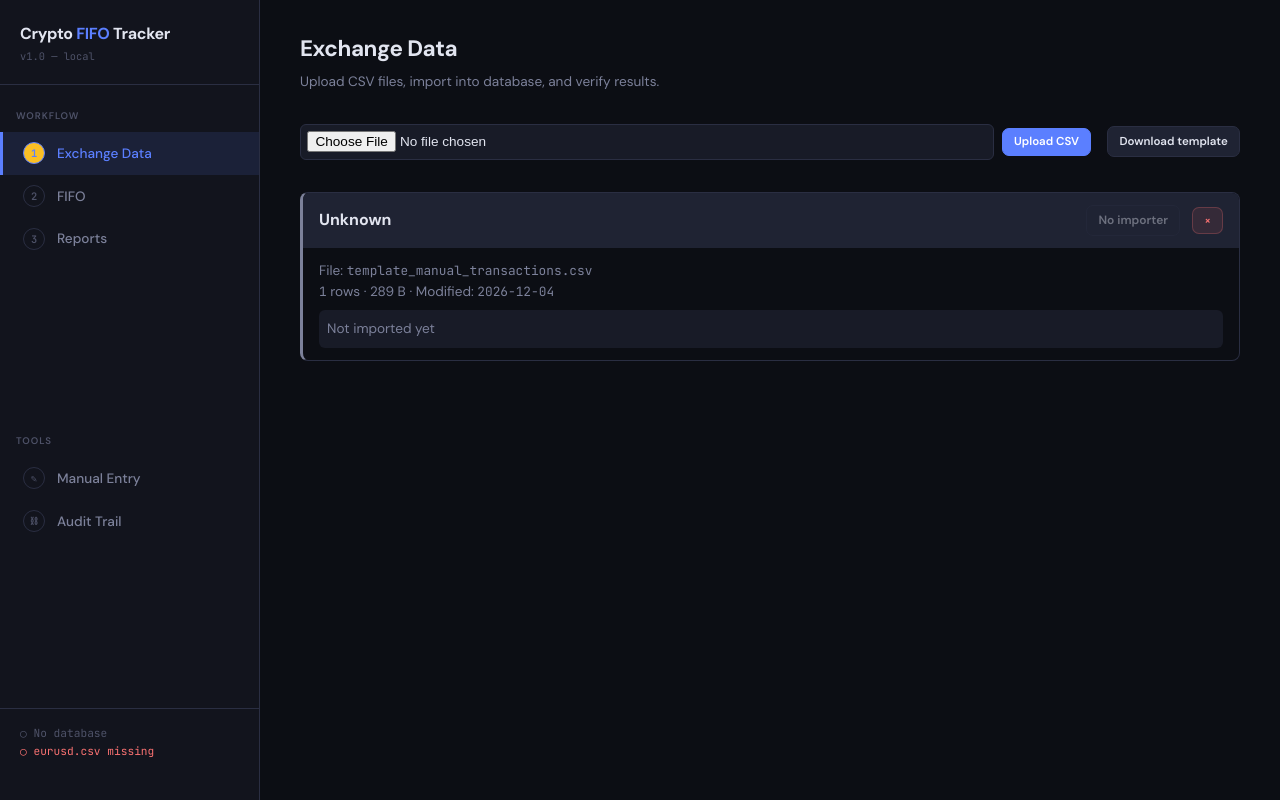
After one commit to gabridome/crypto-fifo-tracker, a Flask app: page /exchanges in a window 1280 px wide. The commit adds this page. Run offline with Flask 3, Linux system fonts and the light colour scheme; some libraries are stand-ins or nearby versions.

Commit message:
Add unified Exchange Data page + per-exchange documentation
New /exchanges page combines Collect + Import + Status into one view:
- Per-exchange cards with file info, CSV↔DB comparison, import button
- Status indicators: ok (green), close (yellow), mismatch (red), not-imported
- Import/Re-import from card header, delete per file

New /exchange-docs/<exchange> page:
- Download instructions with direct links
- CSV → DB field mapping table with type mapping pills
- Known issues from doc/known_import_issues.md (parsed live)

Sidebar: 3 steps (Collect/Import/Status) → 1 step (Exchange Data)
Old routes (/collect, /import, /status) kept for backward compatibility.

33 tests passing, all routes 200.

Co-Authored-By: Claude Opus 4.6 (1M context) <noreply@anthropic.com>

```diff
--- a/web/app.py
+++ b/web/app.py
@@ -728,7 +728,143 @@ def index():
     return redirect(url_for('collect'))
 
 
-# ── Step 1: Collect ────────────────────────────────────────
+# ── Exchange Data (unified page) ──────────────────────────
+
+@app.route('/exchanges')
+def exchanges():
+    """Unified page: collect + import + status for all exchanges."""
+    csv_files = scan_csv_files()
+    db_stats = get_db_exchange_stats()
+    source_stats = get_db_source_stats()
+
+    # Attach per-file DB stats
+    for f in csv_files:
+        f['db_source'] = source_stats.get(f['filename'])
+
+    # Group by exchange
+    exchange_groups = defaultdict(list)
+    for f in csv_files:
+        exchange_groups[f['exchange']].append(f)
+
+    # Build groups with CSV deep-parse comparison
+    from web.csv_parser import parse_csv_deep
+    groups = []
+    for exchange in sorted(exchange_groups.keys()):
+        files = exchange_groups[exchange]
+        importer = files[0]['importer'] if files else None
+        total_rows = sum(f['rows'] for f in files)
+        db = db_stats.get(exchange, {})
+
+        # CSV aggregate stats (from all files for this exchange)
+        csv_stats = {}
+        for f in files:
+            try:
+                deep = parse_csv_deep(f['filepath'], exchange, DATA_DIR)
+                for key in ('buy_count', 'sell_count', 'buy_value', 'sell_value', 'total_fees', 'parse_errors'):
+                    csv_stats[key] = csv_stats.get(key, 0) + deep.get(key, 0)
+                if deep.get('min_date'):
+                    if not csv_stats.get('min_date') or deep['min_date'] < csv_stats['min_date']:
+                        csv_stats['min_date'] = deep['min_date']
+                if deep.get('max_date'):
+                    if not csv_stats.get('max_date') or deep['max_date'] > csv_stats['max_date']:
+                        csv_stats['max_date'] = deep['max_date']
+            except Exception:
+                csv_stats['parse_errors'] = csv_stats.get('parse_errors', 0) + 1
+
+        # Determine status
+        has_db = db.get('total', 0) > 0
+        has_csv = total_rows > 0
+        if has_db and has_csv:
+            # Compare counts
+            csv_buys = csv_stats.get('buy_count', 0)
+            csv_sells = csv_stats.get('sell_count', 0)
+            db_buys = db.get('buys', 0)
+            db_sells = db.get('sells', 0)
+            if csv_buys == db_buys and csv_sells == db_sells:
+                status = 'ok'
+            elif abs(csv_buys - db_buys) <= max(1, csv_buys * 0.1) and abs(csv_sells - db_sells) <= max(1, csv_sells * 0.1):
+                status = 'close'
+            else:
+                status = 'mismatch'
+        elif has_csv and not has_db:
+            status = 'not-imported'
+        elif has_db and not has_csv:
+            status = 'db-only'
+        else:
+            status = 'empty'
+
+        # Last import time
+        last_imported = None
+        for f in files:
+            src = f.get('db_source')
+            if src and src.get('last_imported'):
+                if not last_imported or src['last_imported'] > last_imported:
+                    last_imported = src['last_imported']
+
+        groups.append({
+            'exchange': exchange,
+            'files': files,
+            'file_count': len(files),
+            'total_rows': total_rows,
+            'importer': importer,
+            'db': db,
+            'csv_stats': csv_stats,
+            'status': status,
+            'last_imported': last_imported,
+            'multi': len(files) > 1,
+            'has_docs': exchange in EXCHANGE_FIELD_MAP or exchange == 'Standard Format',
+        })
+
+    return render_template('exchange_data.html',
+                           groups=groups,
+                           page='exchanges')
+
+
+@app.route('/exchange-docs/<exchange_name>')
+def exchange_docs(exchange_name):
+    """Per-exchange documentation: field mapping, download instructions, known issues."""
+    field_map = EXCHANGE_FIELD_MAP.get(exchange_name)
+    if not field_map and exchange_name in [e for _, e, _ in EXCHANGE_PATTERNS
+                                           if 'standard_csv' in _]:
+        field_map = EXCHANGE_FIELD_MAP.get('Standard Format')
+
+    instructions = EXCHANGE_INSTRUCTIONS.get(exchange_name)
+
+    # Load known issues for this exchange from the markdown file
+    known_issues = []
+    issues_path = os.path.join(PROJECT_ROOT, 'doc', 'known_import_issues.md')
+    if os.path.exists(issues_path):
+        try:
+            with open(issues_path, 'r') as f:
+                content = f.read()
+            # Find the section for this exchange
+            import re
+            pattern = rf'### {re.escape(exchange_name)}.*?\n\n(.*?)(?=\n### |\n---|\n## |\Z)'
+            match = re.search(pattern, content, re.DOTALL)
+            if match:
+                # Parse table rows
+                for line in match.group(1).strip().split('\n'):
+                    if line.startswith('|') and not line.startswith('| Problema') and not line.startswith('|--'):
+                        parts = [p.strip() for p in line.split('|')[1:-1]]
+                        if len(parts) >= 3:
+                            known_issues.append({
+                                'problem': parts[0],
+                                'cause': parts[1],
+                                'status': parts[2],
+                                'notes': parts[3] if len(parts) > 3 else '',
+                            })
+        except Exception:
+            pass
+
+    return render_template('exchange_docs.html',
+                           exchange_name=exchange_name,
+                           field_map=field_map,
+                           instructions=instructions,
+                           known_issues=known_issues,
+                           page='exchanges')
+
+
+# ── Step 1: Collect (legacy, redirects to /exchanges) ─────
 
 @app.route('/collect')
 def collect():
--- a/web/templates/base.html
+++ b/web/templates/base.html
@@ -453,24 +453,16 @@
 
   <div class="sidebar-section">Workflow</div>
   <ul class="sidebar-nav">
-    <li><a href="{{ url_for('collect') }}" class="{% if page == 'collect' %}active{% endif %}">
-      <span class="nav-step {% if wizard.collect == 'complete' %}complete{% elif wizard.collect == 'partial' %}partial{% endif %}">1</span>
-      <span class="nav-label">Collect</span>
-    </a></li>
-    <li><a href="{{ url_for('import_page') }}" class="{% if page == 'import' %}active{% endif %}">
-      <span class="nav-step {% if wizard.import == 'complete' %}complete{% elif wizard.import == 'partial' %}partial{% endif %}">2</span>
-      <span class="nav-label">Import</span>
-    </a></li>
-    <li><a href="{{ url_for('status') }}" class="{% if page == 'status' %}active{% endif %}">
-      <span class="nav-step {% if wizard.status == 'complete' %}complete{% elif wizard.status == 'partial' %}partial{% endif %}">3</span>
-      <span class="nav-label">Status</span>
+    <li><a href="{{ url_for('exchanges') }}" class="{% if page == 'exchanges' %}active{% endif %}">
+      <span class="nav-step {% if wizard.collect == 'complete' and wizard.import == 'complete' %}complete{% elif wizard.collect == 'complete' or wizard.import == 'partial' %}partial{% endif %}">1</span>
+      <span class="nav-label">Exchange Data</span>
     </a></li>
     <li><a href="{{ url_for('fifo') }}" class="{% if page == 'fifo' %}active{% endif %}">
-      <span class="nav-step {% if wizard.fifo == 'complete' %}complete{% elif wizard.fifo == 'partial' %}partial{% endif %}">4</span>
+      <span class="nav-step {% if wizard.fifo == 'complete' %}complete{% elif wizard.fifo == 'partial' %}partial{% endif %}">2</span>
       <span class="nav-label">FIFO</span>
     </a></li>
     <li><a href="{{ url_for('reports') }}" class="{% if page == 'reports' %}active{% endif %}">
-      <span class="nav-step {% if wizard.reports == 'complete' %}complete{% elif wizard.reports == 'partial' %}partial{% endif %}">5</span>
+      <span class="nav-step {% if wizard.reports == 'complete' %}complete{% elif wizard.reports == 'partial' %}partial{% endif %}">3</span>
       <span class="nav-label">Reports</span>
     </a></li>
   </ul>
--- /dev/null
+++ b/web/templates/exchange_data.html
@@ -0,0 +1,193 @@
+{% extends "base.html" %}
+{% block title %}Exchange Data — FIFO Tracker{% endblock %}
+
+{% block content %}
+<div class="page-header">
+  <h2>Exchange Data</h2>
+  <p class="desc">Upload CSV files, import into database, and verify results.</p>
+</div>
+
+<!-- Upload bar -->
+<div class="section" style="display:flex; gap:1rem; align-items:center; flex-wrap:wrap">
+  <form action="{{ url_for('upload_csv') }}" method="post" enctype="multipart/form-data"
+        style="display:flex; gap:0.5rem; align-items:center; flex:1; min-width:250px">
+    <input type="hidden" name="csrf_token" value="{{ csrf_token() }}">
+    <input type="file" name="file" accept=".csv" required
+           style="flex:1; font-size:0.85rem; color:var(--text); background:var(--surface); border:1px solid var(--border); border-radius:6px; padding:0.4rem">
+    <button type="submit" class="btn btn-primary btn-sm">Upload CSV</button>
+  </form>
+  <a href="{{ url_for('download_template') }}" class="btn btn-sm">Download template</a>
+</div>
+
+{% if not groups %}
+<div style="text-align:center; padding:3rem; color:var(--text-dim)">
+  No CSV files found. Upload exchange export files to get started.
+</div>
+{% endif %}
+
+<!-- Exchange cards -->
+{% for g in groups %}
+<div class="section" style="border:1px solid var(--border); border-radius:8px; padding:0; overflow:hidden; margin-bottom:1rem;
+  {% if g.status == 'ok' %}border-left:3px solid var(--green);
+  {% elif g.status == 'close' %}border-left:3px solid var(--yellow);
+  {% elif g.status == 'mismatch' %}border-left:3px solid var(--red);
+  {% elif g.status == 'not-imported' %}border-left:3px solid var(--text-dim);
+  {% endif %}">
+
+  <!-- Card header -->
+  <div style="display:flex; align-items:center; gap:0.75rem; padding:0.75rem 1rem; background:var(--surface2); flex-wrap:wrap">
+    <strong style="font-size:1rem; flex:1; min-width:120px">{{ g.exchange }}</strong>
+
+    {% if g.has_docs %}
+    <a href="{{ url_for('exchange_docs', exchange_name=g.exchange) }}" class="btn btn-sm" style="font-size:0.75rem">docs</a>
+    {% endif %}
+
+    {% if g.importer %}
+      {% if g.multi %}
+      <form action="{{ url_for('run_import_exchange', exchange_name=g.exchange) }}" method="post" style="display:inline">
+        <input type="hidden" name="csrf_token" value="{{ csrf_token() }}">
+        <input type="hidden" name="redirect" value="exchanges">
+        <button type="submit" class="btn btn-sm btn-primary" style="font-size:0.75rem"
+                onclick="this.disabled=true; this.textContent='Importing...'; this.form.submit()">
+          {% if g.status == 'not-imported' %}&#9654; Import{% else %}&#8635; Re-import{% endif %}
+        </button>
+      </form>
+      {% else %}
+      <form action="{{ url_for('run_import_file', filename=g.files[0].filename) }}" method="post" style="display:inline">
+        <input type="hidden" name="csrf_token" value="{{ csrf_token() }}">
+        <input type="hidden" name="redirect" value="exchanges">
+        <button type="submit" class="btn btn-sm btn-primary" style="font-size:0.75rem"
+                onclick="this.disabled=true; this.textContent='Importing...'; this.form.submit()">
+          {% if g.status == 'not-imported' %}&#9654; Import{% else %}&#8635; Re-import{% endif %}
+        </button>
+      </form>
+      {% endif %}
+    {% else %}
+    <span class="btn btn-sm" style="font-size:0.75rem; opacity:0.4; cursor:not-allowed" title="No importer available">No importer</span>
+    {% endif %}
+
+    {% for f in g.files %}
+    <form action="{{ url_for('delete_csv', filename=f.filename) }}" method="post" style="display:inline"
+          onsubmit="return confirm('Delete {{ f.filename }}?')">
+      <input type="hidden" name="csrf_token" value="{{ csrf_token() }}">
+      <button type="submit" class="btn btn-sm btn-danger" style="font-size:0.7rem" title="Delete {{ f.filename }}">&times;</button>
+    </form>
+    {% endfor %}
+  </div>
+
+  <!-- Card body -->
+  <div style="padding:0.75rem 1rem">
+
+    <!-- File info -->
+    <div style="font-size:0.85rem; color:var(--text-dim); margin-bottom:0.5rem">
+      {% if g.multi %}
+      <span>Files: {% for f in g.files %}<span class="mono">{{ f.filename }}</span>{% if not loop.last %}, {% endif %}{% endfor %}</span>
+      <span class="dim"> ({{ g.file_count }} files)</span>
+      {% else %}
+      <span>File: <span class="mono">{{ g.files[0].filename }}</span></span>
+      {% endif %}
+      <br>
+      <span class="mono">{{ g.total_rows }}</span> rows
+      &middot; {{ g.files|map(attribute='size')|sum|fmt_size }}
+      {% if g.files[0].modified %}
+      &middot; Modified: <span class="mono">{{ g.files[0].modified[:10] if g.files[0].modified is string else g.files[0].modified.strftime('%Y-%m-%d') }}</span>
+      {% endif %}
+    </div>
+
+    <!-- DB status -->
+    {% if g.status == 'not-imported' %}
+    <div style="padding:0.5rem; background:var(--surface); border-radius:6px; font-size:0.85rem; color:var(--text-dim)">
+      Not imported yet
+    </div>
+
+    {% elif g.status in ('ok', 'close', 'mismatch') %}
+    <div style="font-size:0.8rem">
+      <table style="width:auto; border-collapse:collapse; margin:0.25rem 0">
+        <thead>
+          <tr style="border-bottom:1px solid var(--border)">
+            <th style="text-align:left; padding:0.2rem 1rem 0.2rem 0; font-size:0.75rem; color:var(--text-dim)"></th>
+            <th style="text-align:right; padding:0.2rem 0.75rem; font-size:0.75rem; color:var(--text-dim)">CSV</th>
+            <th style="text-align:right; padding:0.2rem 0.75rem; font-size:0.75rem; color:var(--text-dim)">DB</th>
+            <th style="text-align:center; padding:0.2rem 0.5rem; font-size:0.75rem; color:var(--text-dim)">&Delta;</th>
+          </tr>
+        </thead>
+        <tbody>
+          {% set csv = g.csv_stats %}
+          {% set db = g.db %}
+          {% macro delta_cell(csv_val, db_val, fmt) %}
+            {% if csv_val == db_val %}
+            <td style="text-align:center; padding:0.2rem 0.5rem; color:var(--green)">&#10003;</td>
+            {% elif fmt == 'eur' and csv_val and db_val and (csv_val - db_val)|abs < 1.0 %}
+            <td style="text-align:center; padding:0.2rem 0.5rem; color:var(--yellow)" title="{{ '%.2f'|format((csv_val - db_val)|abs) }}">&asymp;</td>
+            {% elif fmt == 'int' and csv_val and db_val and (csv_val - db_val)|abs <= 1 %}
+            <td style="text-align:center; padding:0.2rem 0.5rem; color:var(--yellow)">&asymp;</td>
+            {% else %}
+            <td style="text-align:center; padding:0.2rem 0.5rem; color:var(--red)">&ne;</td>
+            {% endif %}
+          {% endmacro %}
+
+          <tr>
+            <td style="padding:0.2rem 1rem 0.2rem 0">BUY</td>
+            <td class="mono" style="text-align:right; padding:0.2rem 0.75rem">{{ csv.get('buy_count', '—') }}</td>
+            <td class="mono" style="text-align:right; padding:0.2rem 0.75rem">{{ db.get('buys', '—') }}</td>
+            {{ delta_cell(csv.get('buy_count'), db.get('buys'), 'int') }}
+          </tr>
+          <tr>
+            <td style="padding:0.2rem 1rem 0.2rem 0">SELL</td>
+            <td class="mono" style="text-align:right; padding:0.2rem 0.75rem">{{ csv.get('sell_count', '—') }}</td>
+            <td class="mono" style="text-align:right; padding:0.2rem 0.75rem">{{ db.get('sells', '—') }}</td>
+            {{ delta_cell(csv.get('sell_count'), db.get('sells'), 'int') }}
+          </tr>
+          {% if csv.get('total_fees') or db.get('total_fees') %}
+          <tr>
+            <td style="padding:0.2rem 1rem 0.2rem 0">Fees</td>
+            <td class="mono" style="text-align:right; padding:0.2rem 0.75rem">{{ '%.2f'|format(csv.get('total_fees', 0)) }}</td>
+            <td class="mono" style="text-align:right; padding:0.2rem 0.75rem">{{ '%.2f'|format(db.get('total_fees', 0)) }}</td>
+            {{ delta_cell(csv.get('total_fees', 0)|round(0), db.get('total_fees', 0)|round(0), 'eur') }}
+          </tr>
+          {% endif %}
+          {% if csv.get('min_date') or db.get('min_date') %}
+          <tr>
+            <td style="padding:0.2rem 1rem 0.2rem 0">Dates</td>
+            <td class="mono dim" style="text-align:right; padding:0.2rem 0.75rem; font-size:0.75rem">{{ csv.get('min_date', '?')[:10] }} &rarr; {{ csv.get('max_date', '?')[:10] }}</td>
+            <td class="mono dim" style="text-align:right; padding:0.2rem 0.75rem; font-size:0.75rem">{{ db.get('min_date', '?')[:10] if db.get('min_date') else '?' }} &rarr; {{ db.get('max_date', '?')[:10] if db.get('max_date') else '?' }}</td>
+            <td></td>
+          </tr>
+          {% endif %}
+        </tbody>
+      </table>
+
+      {% if csv.get('parse_errors', 0) > 0 %}
+      <div style="margin-top:0.4rem; font-size:0.8rem; color:var(--red)">
+        &#9888; {{ csv.parse_errors }} parse errors
+        {% if g.has_docs %} — <a href="{{ url_for('exchange_docs', exchange_name=g.exchange) }}#fields" style="color:var(--accent)">check field format</a>{% endif %}
+      </div>
+      {% endif %}
+    </div>
+
+    <!-- Import timestamp -->
+    {% if g.last_imported %}
+    <div style="margin-top:0.4rem; font-size:0.78rem; color:var(--text-dim)">
+      Last import: <span class="mono">{{ g.last_imported[:16] }}</span>
+      &middot;
+      {% if g.status == 'ok' %}
+      <span style="color:var(--green)">&#10003; All matched</span>
+      {% elif g.status == 'close' %}
+      <span style="color:var(--yellow)">&asymp; Minor differences</span>
+      {% elif g.status == 'mismatch' %}
+      <span style="color:var(--red)">&#9888; Mismatches found</span>
+      {% endif %}
+    </div>
+    {% endif %}
+
+    {% elif g.status == 'db-only' %}
+    <div style="padding:0.5rem; background:var(--surface); border-radius:6px; font-size:0.85rem; color:var(--yellow)">
+      Data in DB but no CSV file found. {{ db.get('total', 0) }} transactions.
+    </div>
+    {% endif %}
+
+  </div>
+</div>
+{% endfor %}
+
+{% endblock %}
```
Also changed, not shown: web/templates/exchange_docs.html (added, +129 -0 lines).
